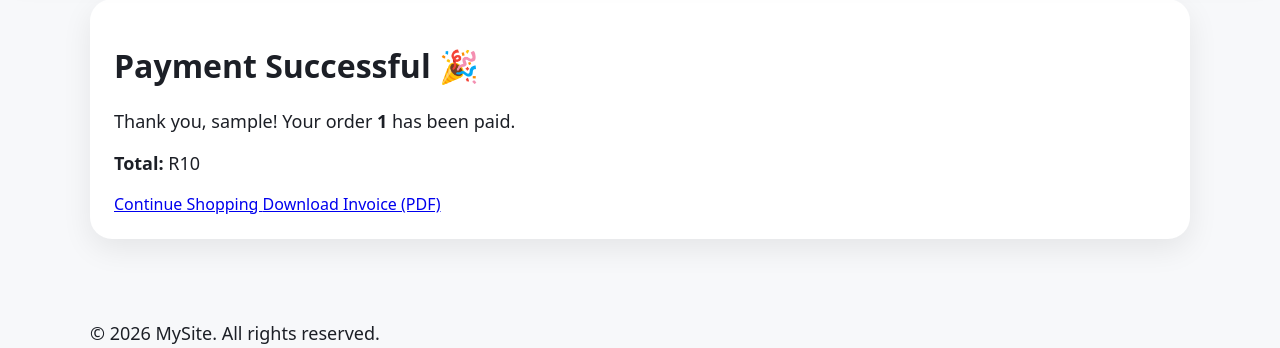
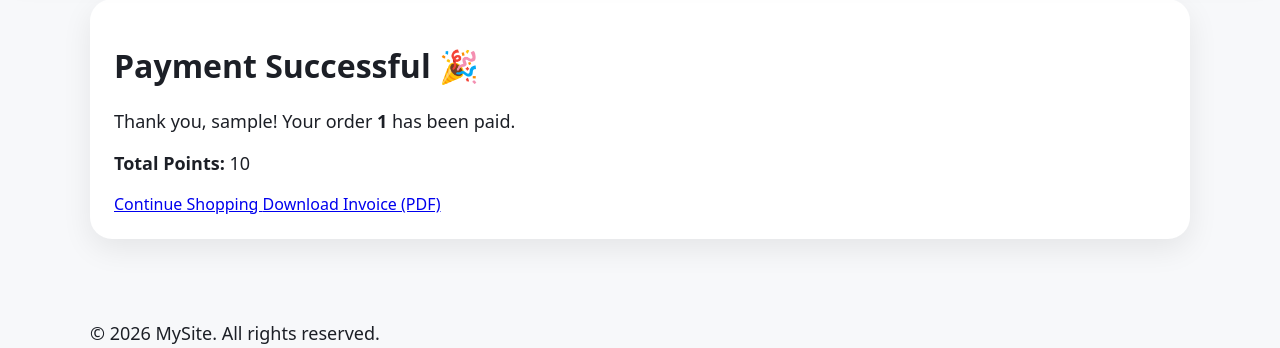
Before and after one commit to Graeza/vgh, a Django app: template products/templates/products/success.html in a window 1280 px wide. Shown: the part 207-555 px from the top of the page. Run offline with Django 4.2, Linux system fonts and the light colour scheme; the template is opened without the code that fills it: most values are stand-ins (such as "Sample title", 1, 10 or a date in 2020).

Commit message:
Currency Correction on success screen

```diff
--- a/products/templates/products/success.html
+++ b/products/templates/products/success.html
@@ -11,7 +11,7 @@
         </p>
 
         <p class="success-total">
-            <strong>Total:</strong> R{{ order.total }}
+            <strong>Total Points:</strong> {{ order.total }}
         </p>
 
         <a href="{% url 'products-list' %}" class="tag tag--pill tag--main success-btn">
```
